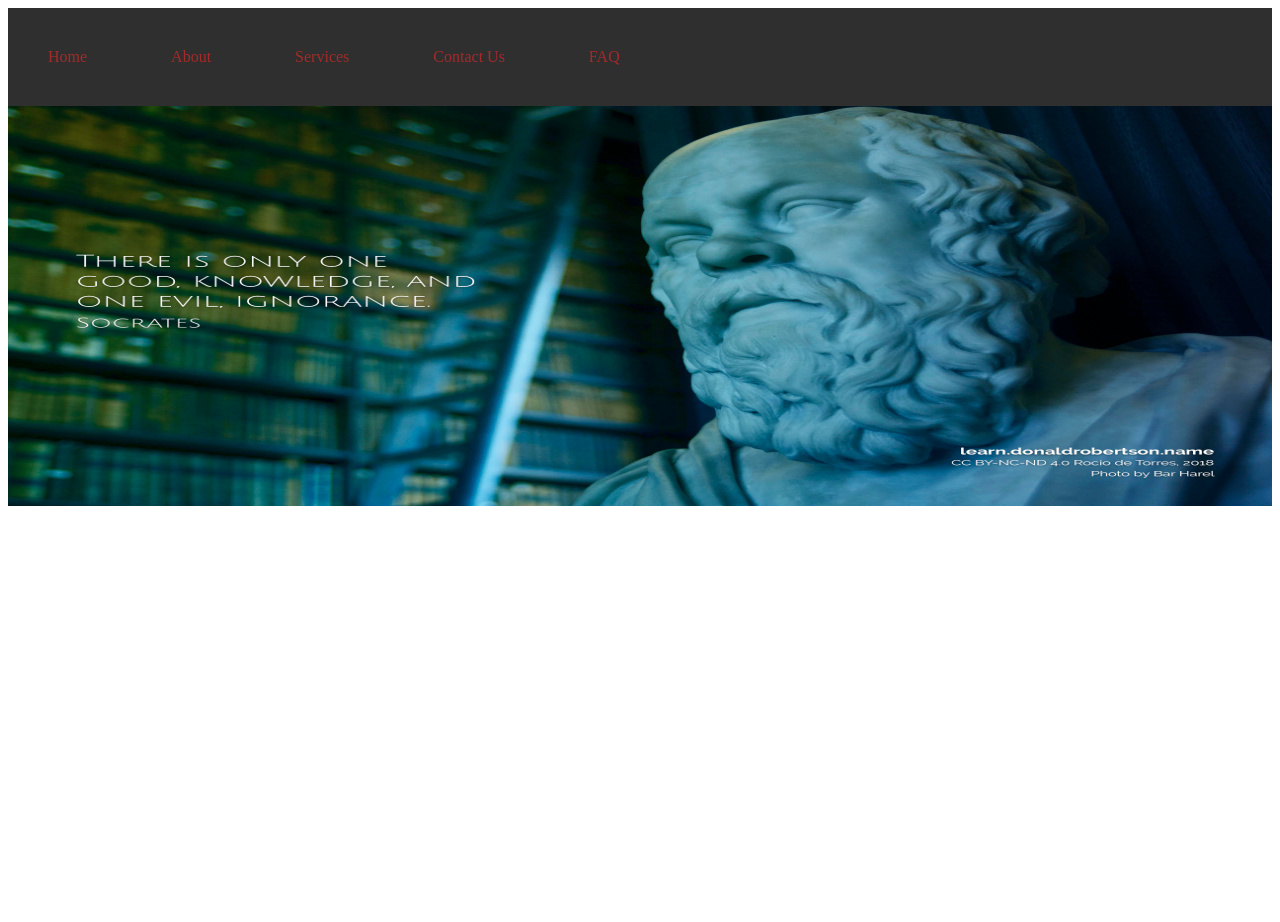
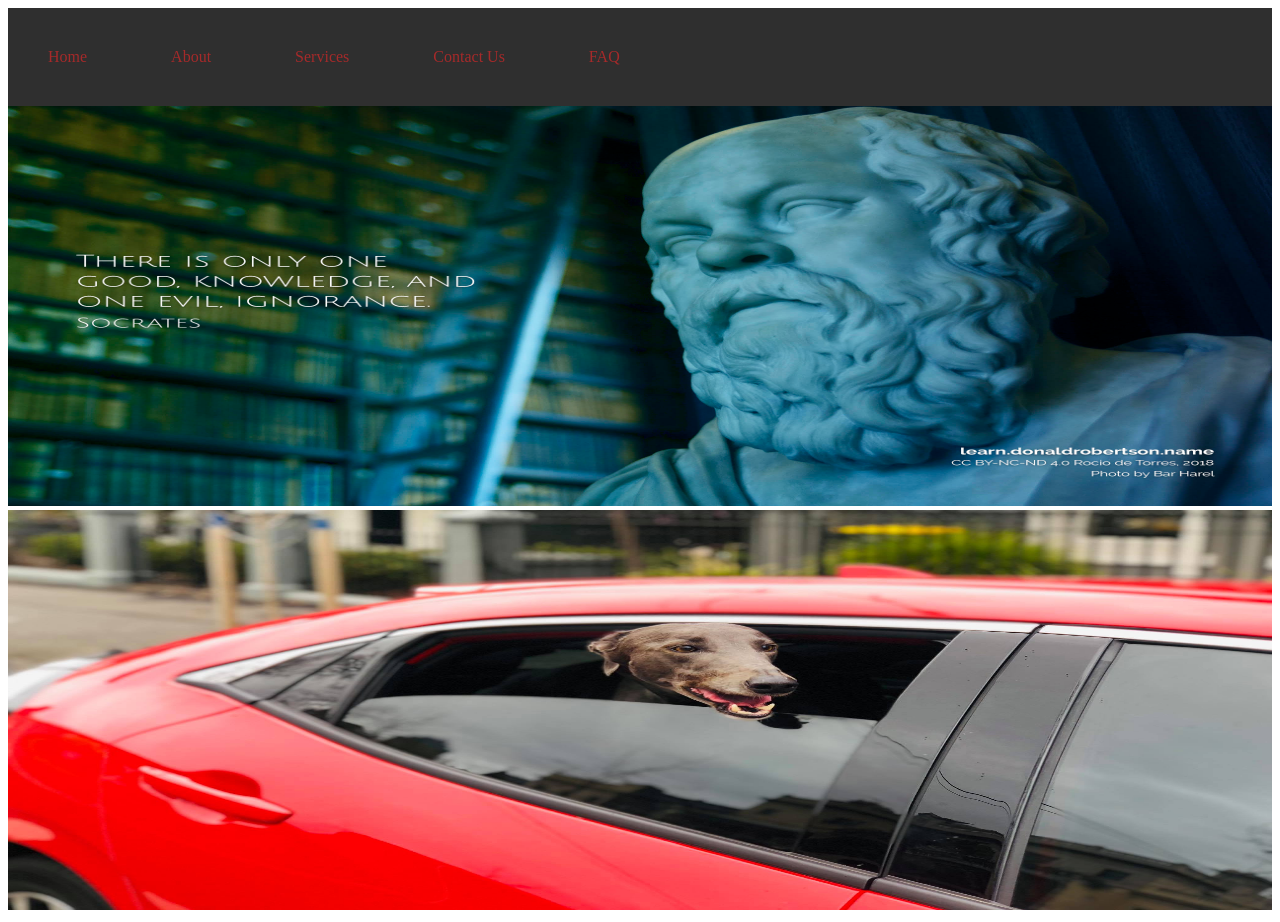
Before and after one commit to rameshpaudel/css-html-begin, a plain HTML site: page index.html in a window 1280 px wide. Before the commit the page ends 800 px from the top, so only its background shows below. Drawn offline with Linux system fonts and the light colour scheme.

Commit message:
added another image

```diff
--- a/index.html
+++ b/index.html
@@ -19,6 +19,7 @@
     </header>
         <div class="container">
             <img src="./images/test.jpg" alt="Socrates">
+            <img src="./images/lucky.jpg" alt="dog">
         </div>
     <script src="/js/main.js"></script>
 </body>
```
Also changed, not shown: images/lucky.jpg (added).
